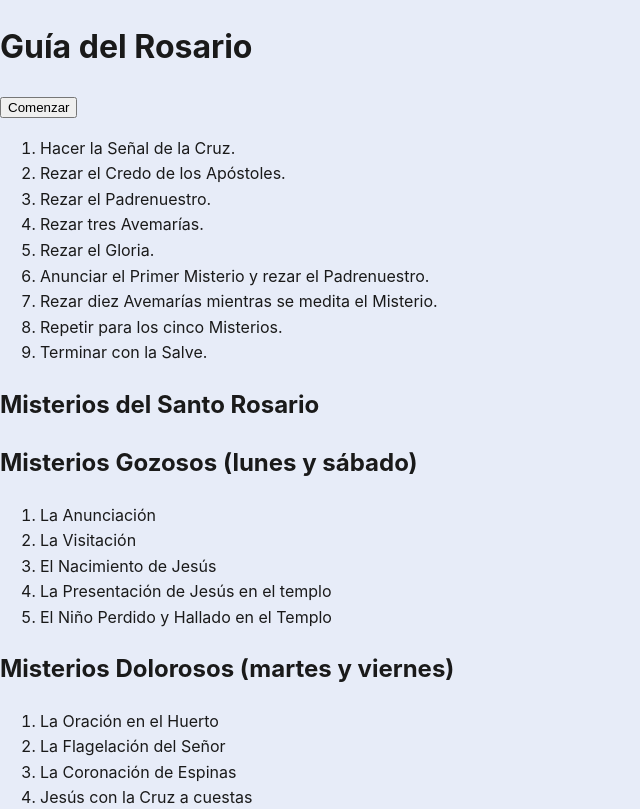
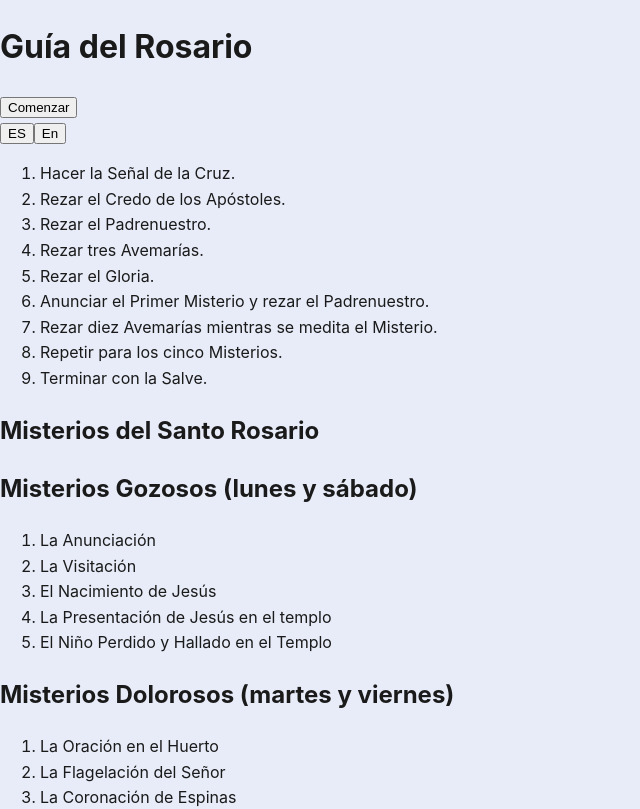
Before and after one commit to LuisDev912/Rosary-guide, a React (Vite) app: page / in a window 1280 px wide. Shown: the top 809 px of the page, without its empty margins (0-640 px from the left). Built offline with nearby package versions, Linux system fonts and the light colour scheme.

Commit message:
fix: show the Mysteries correctly in MysteryGroup

```diff
--- a/src/App.jsx
+++ b/src/App.jsx
@@ -1,10 +1,7 @@
 import { useTranslation } from "react-i18next";
 import LanguageSwitcher from "./components/LanguageSwitcher";
-import Steps from "./components/Steps";
-import "./components/MysteryGroup";
 import './styles/App.css';
-import Mysteries from "./components/Mysteries";
-import PrayerList from "./components/PrayersList";
+import RosaryPage from "./pages/RosaryPage.jsx";
 
 
 function App() {
@@ -17,13 +14,9 @@ function App() {
         <button>{t("home.startButton")}</button>
       </div>
 
-      <Steps />
+      <LanguageSwitcher />
 
-      <Mysteries />
-      <PrayerList />
-
-
-      <LanguageSwitcher />
+      <RosaryPage />
     </>
   )
 }
--- a/src/components/MysteryGroup.jsx
+++ b/src/components/MysteryGroup.jsx
@@ -17,13 +17,13 @@ Notes:
 
 function MysteryGroup({title, items}) {
     const { t } = useTranslation();
-
     return (
         <>
             <h2>{t(title)}</h2>
             <div className="MysteriesGroup">
                 <ol>
-                    {items.map((item, index) => (
+
+                    {items?.map((item, index) => (
                         <li key={index}>{item}</li>
                     ))}
                 </ol>
--- a/src/components/PrayersList.jsx
+++ b/src/components/PrayersList.jsx
@@ -16,7 +16,7 @@ Notes:
 import { useTranslation } from "react-i18next";
 import Prayer from "./Prayer";
 
-export default function PrayerList() {
+function PrayerList() {
     const { t } = useTranslation();
     const prayers = t("rosary.prayers", { returnObjects: true });
 
@@ -33,3 +33,5 @@ export default function PrayerList() {
         </div>
     );
 }
+
+export default PrayerList;
--- a/src/pages/RosaryPage.jsx
+++ b/src/pages/RosaryPage.jsx
@@ -1,3 +1,8 @@
+import Mysteries from "../components/Mysteries";
+import PrayerList from "../components/PrayersList";
+import Steps from "../components/Steps";
+import MysteryGroup from "../components/MysteryGroup";
+
 /**
 * RosaryPage.jsx
 *
@@ -17,3 +22,17 @@
 * - Styling and routing can be added later as the project grows.
 * - The logic here ensures that App.jsx can stay clean and minimal.
 */
+
+
+function RosaryPage() {
+    return (
+        <div>
+            <Steps />
+            <Mysteries />
+            <PrayerList />
+            <MysteryGroup />
+        </div>
+    );
+}
+
+export default RosaryPage;
```
